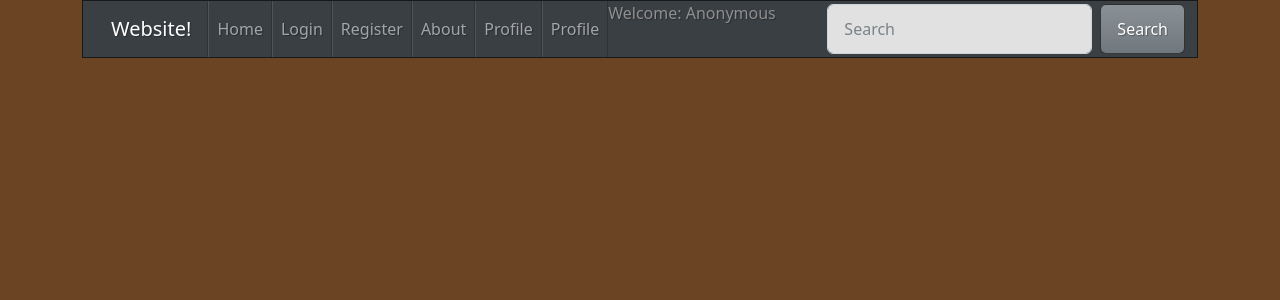
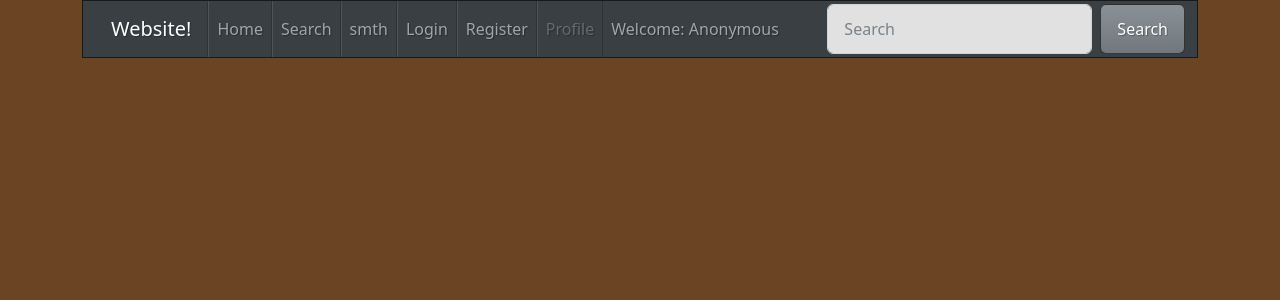
Before and after one commit to abstewart/spring23-webdev-final-project, a React (Create React App) app in the folder website/: page /nav in a window 1280 px wide. Shown: the top 300 px of the page. Built offline with nearby package versions, Linux system fonts and the light colour scheme.

Commit message:
update navbar to show username

```diff
--- a/website/src/components/nav-bar/index.js
+++ b/website/src/components/nav-bar/index.js
@@ -17,22 +17,22 @@ const NavBar = () => {
                   <Link className="nav-link" to="/home">Home</Link>
                 </li>
                 <li className="nav-item">
+                  <Link className="nav-link" to="/search">Search</Link>
+                </li>
+                <li className="nav-item">
+                  <Link className="nav-link" to="#">smth</Link>
+                </li>
+                <li className="nav-item">
                   <Link className="nav-link" to="/login">Login</Link>
                 </li>
                 <li className="nav-item">
-                  <a className="nav-link" href="/register">Register</a>
+                  <Link className="nav-link" to="/register">Register</Link>
                 </li>
                 <li className="nav-item">
-                  <a className="nav-link" href="/search">About</a>
+                  <Link className="nav-link disabled" to="/profile">Profile</Link>
                 </li>
-                <li className="nav-item">
-                  <a className="nav-link" href="/profile">Profile</a>
-                </li>
-                <li className="nav-item">
-                  <a className="nav-link" href="/profile">Profile</a>
-                </li>
-                <li className="nav-item">
-                  <div className="nav-fill">
+                <li className="d-flex p-2">
+                  <div className="navbar-text">
                     <span>Welcome:&nbsp;</span>
                     <span>Anonymous</span>
                   </div>
```
